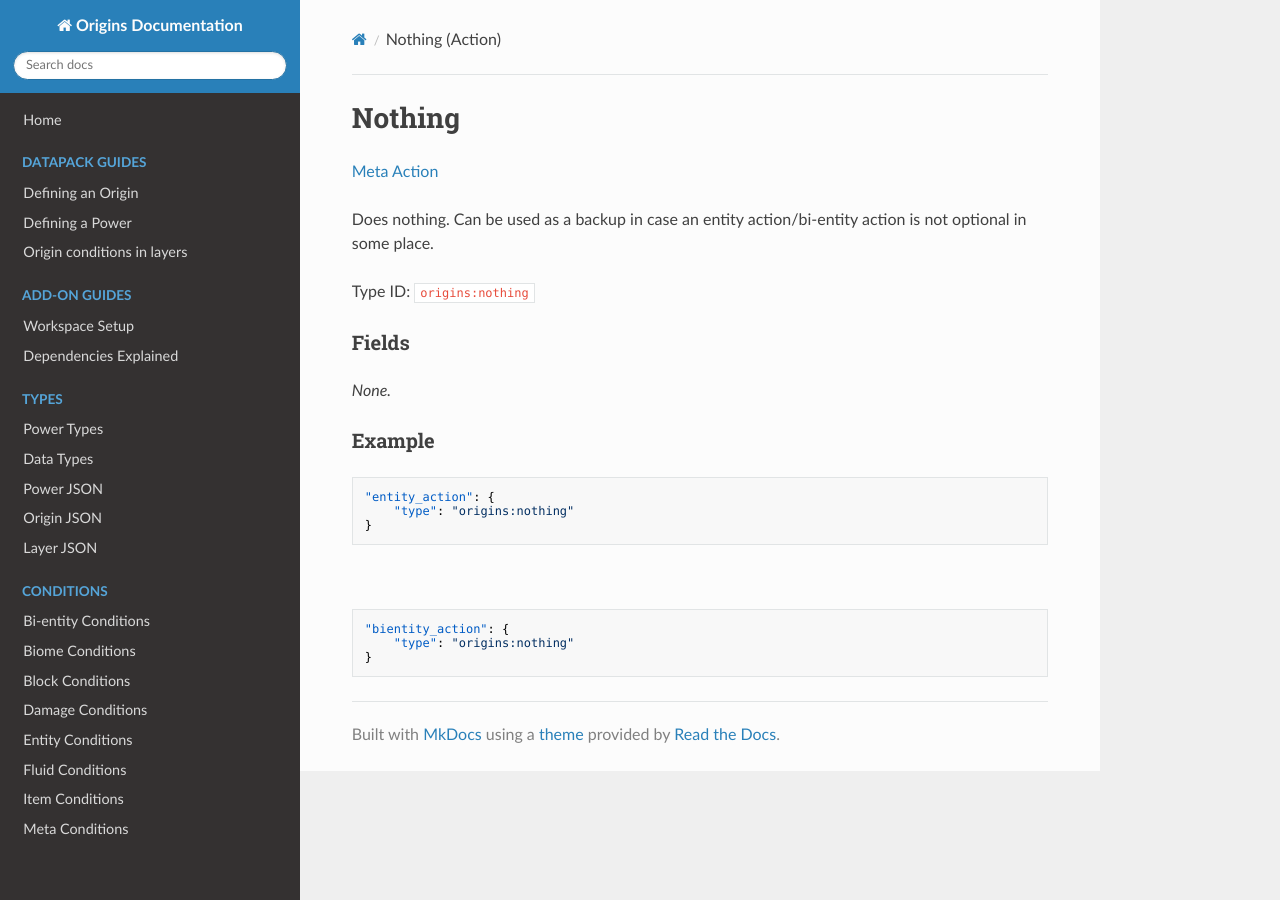
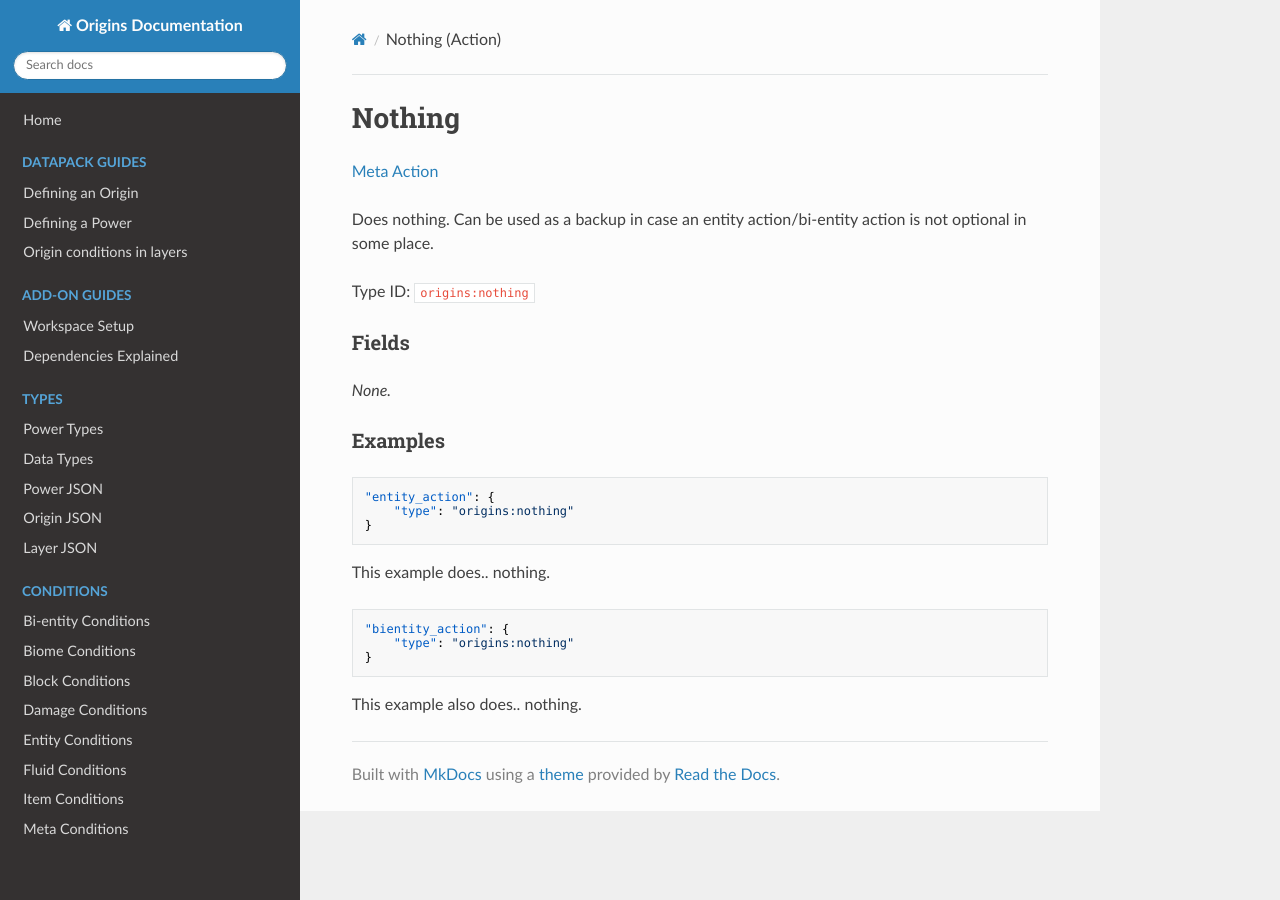
Before and after one commit to apace100/origins-docs, an MkDocs documentation site: the page built from docs/meta_actions/nothing.md, in a window 1280 px wide. Built offline with MkDocs 1.6.1, drawn with Linux system fonts in a browser that asks for light colours; nearby versions of some CDN libraries.

Commit message:
Tweaked `undirected.md` and `nothing.md`

````diff
--- a/docs/meta_actions/nothing.md
+++ b/docs/meta_actions/nothing.md
@@ -14,12 +14,13 @@ Type ID: `origins:nothing`
 
 _None._
 
-### Example
+### Examples
 ```json
 "entity_action": {
     "type": "origins:nothing"
 }
 ```
+This example does.. nothing.
 <br>
 
 ```json
@@ -27,3 +28,4 @@ _None._
     "type": "origins:nothing"
 }
 ```
+This example also does.. nothing.
````
Also changed, not shown: docs/meta_conditions/undirected.md (+1 -1 lines).
